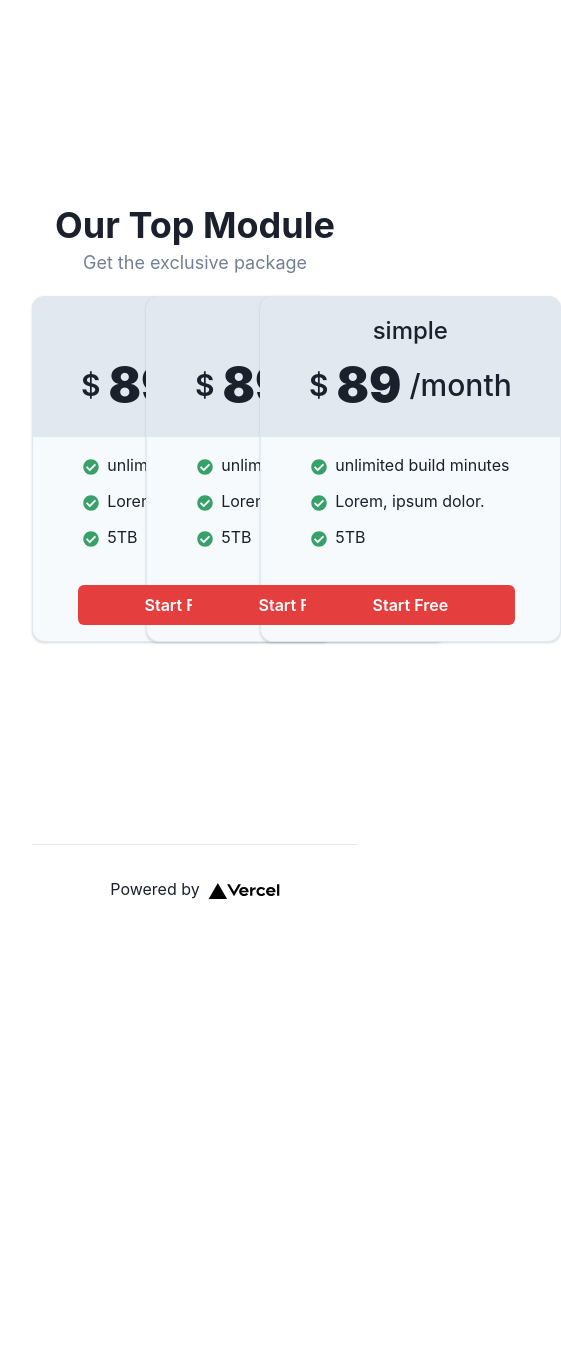
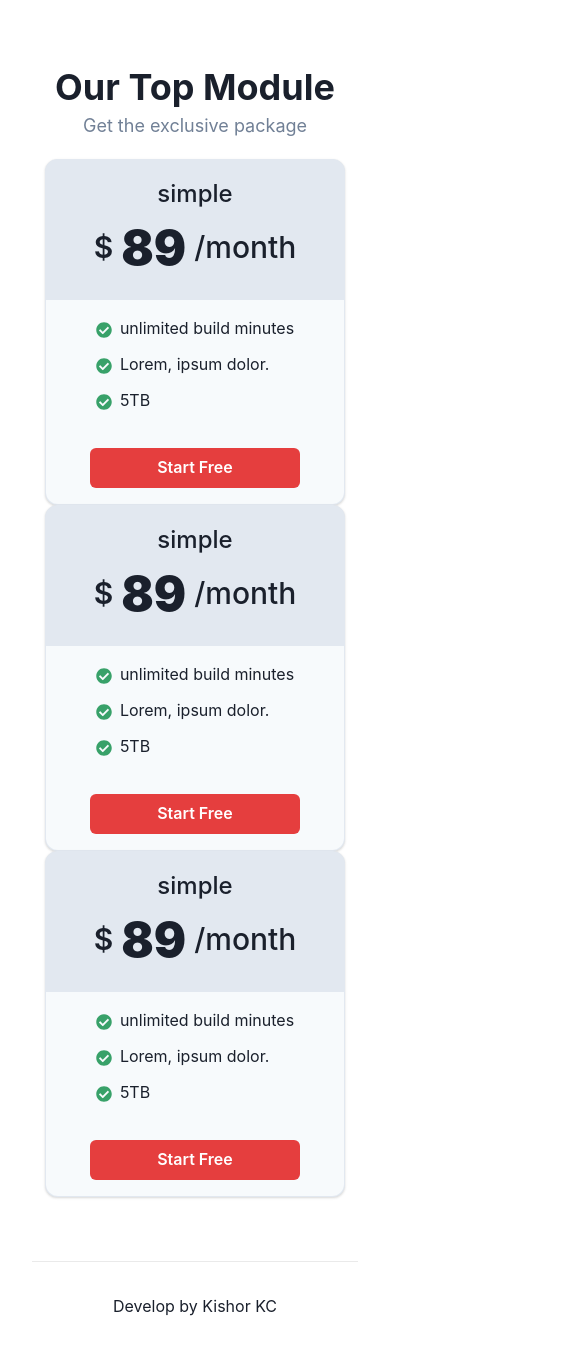
Before and after one commit to devkishor8007/exploring-nextjs, a Next.js app: page / in a window 390 px wide. Shown: the whole page, 561 px wide, since content can reach past the window. Before the commit the page ends 933 px from the top, so only its background shows below. Built offline with nearby package versions, Linux system fonts and the light colour scheme.

Commit message:
add responsive

```diff
--- a/components/BoxPrice.js
+++ b/components/BoxPrice.js
@@ -19,7 +19,6 @@ export default function BoxPrice() {
   return (
     <Box
       bg={useColorModeValue("gray.200", "gray.500")}
-      mb={4}
       borderWidth="1px"
       shadow="base"
       borderRadius="xl"
@@ -27,7 +26,7 @@ export default function BoxPrice() {
     >
       <Box py={4} px={12}>
         <Text fontWeight="500" fontSize="2xl">
-         simple
+          simple
         </Text>
         <HStack justifyContent="center">
           <Text fontSize="3xl" fontWeight="600">
--- a/pages/index.js
+++ b/pages/index.js
@@ -1,19 +1,6 @@
 import Head from "next/head";
 import Image from "next/image";
-import {
-  Heading,
-  List,
-  ListIcon,
-  ListItem,
-  VStack,
-  useColorModeValue,
-  Stack,
-  Box,
-  Text,
-  HStack,
-  Button,
-  SimpleGrid,
-} from "@chakra-ui/react";
+import { Heading, Text, SimpleGrid } from "@chakra-ui/react";
 import styles from "../styles/Home.module.css";
 import { FaCheckCircle } from "react-icons/fa";
 import BoxPrice from "../components/BoxPrice";
@@ -35,11 +22,12 @@ export default function Home() {
           Get the exclusive package
         </Text>
         <SimpleGrid
-          direction={{ base: "row", md: "" }}
-          columns={3}
+          display={{ base: "row", sm: "row", md: "flex" }}
+          columns={{ base: 1, md: 3 }}
           justify="center"
           textAlign="center"
-          spacing={{ base: 4, lg: 10 }}
+          m="auto"
+          spacing={{ base: 8, md: 2, sm: 5, lg: 6 }}
         >
           <BoxPrice />
           <BoxPrice />
@@ -48,16 +36,7 @@ export default function Home() {
       </main>
 
       <footer className={styles.footer}>
-        <a
-          href="https://vercel.com?utm_source=create-next-app&utm_medium=default-template&utm_campaign=create-next-app"
-          target="_blank"
-          rel="noopener noreferrer"
-        >
-          Powered by{" "}
-          <span className={styles.logo}>
-            <Image src="/vercel.svg" alt="Vercel Logo" width={72} height={16} />
-          </span>
-        </a>
+        <Text>Develop by Kishor KC</Text>
       </footer>
     </div>
   );
```
